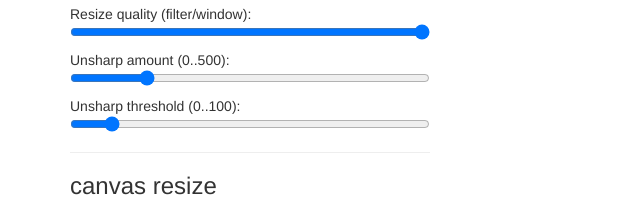
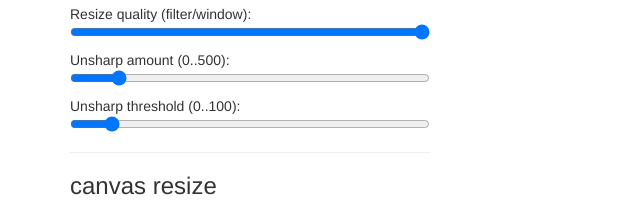
Before and after one commit to nodeca/pica, a website with bundled scripts: page demo/index.html in a window 1280 px wide. Shown: the part 343-549 px from the top of the page, 0-640 px from the left. Built offline with nearby package versions, Linux system fonts and the light colour scheme.

Commit message:
Reduced default sharpen amount in demo

```diff
--- a/demo/index.html
+++ b/demo/index.html
@@ -33,7 +33,7 @@
           </div>
           <div class="pica-options">
             <span>Unsharp amount (0..500):</span>
-            <input id="pica-unsharp-amount" type="range" value=100 name="points" min="0" max="500">
+            <input id="pica-unsharp-amount" type="range" value=60 name="points" min="0" max="500">
           </div>
           <div class="pica-options">
             <span>Unsharp threshold (0..100):</span>
```
